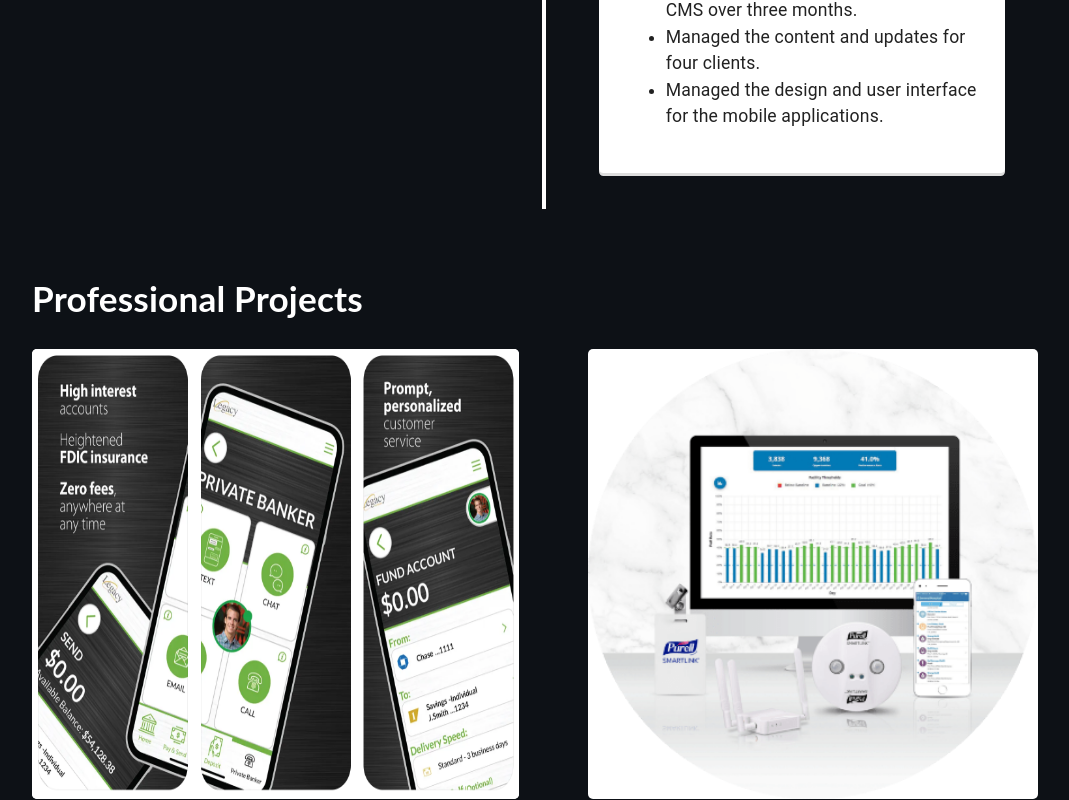
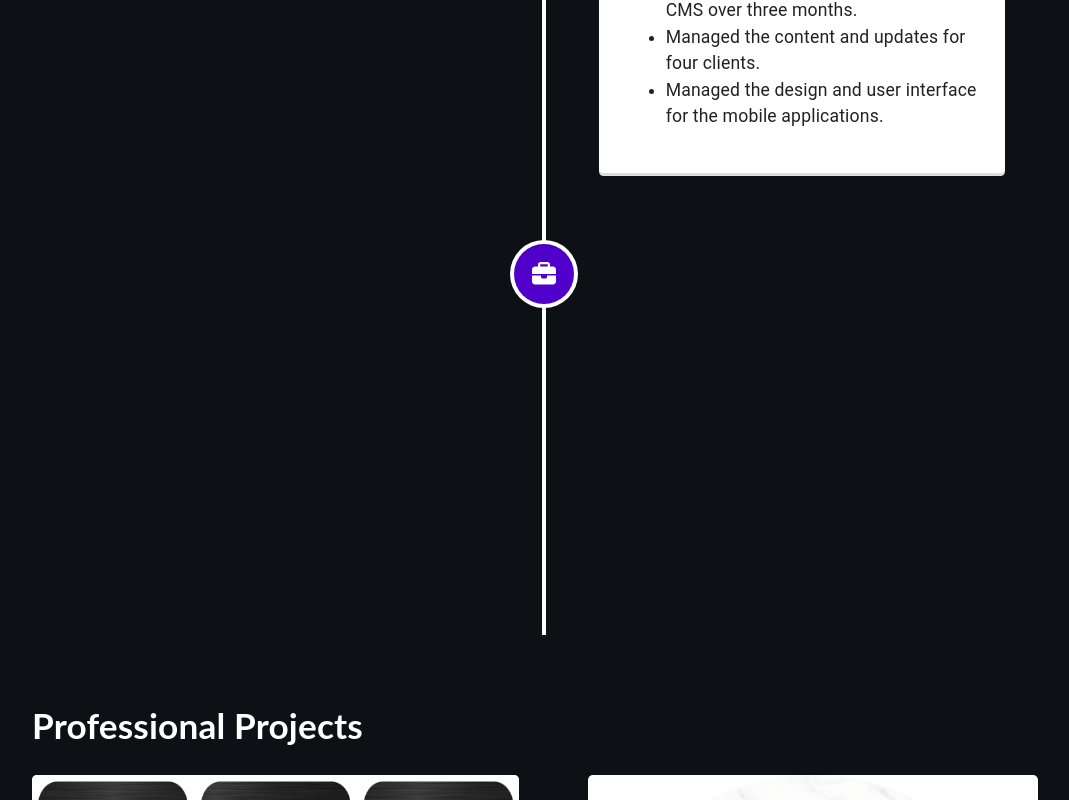
Before and after one commit to briazzi64/briazzi64.github.io, a React (Create React App) app: page / in a window 1280 px wide. Shown: the part 5149-5949 px from the top of the page, without its empty margins (96-1165 px from the left). Built offline with nearby package versions, Linux system fonts and the light colour scheme.

Commit message:
add authority host history

```diff
--- a/src/components/CareerHistory.tsx
+++ b/src/components/CareerHistory.tsx
@@ -85,6 +85,16 @@
               "Managed the design and user interface for the mobile applications.",
             ]}
           />
+          <CareerHistoryItem
+            date="June 2011 - July 2012"
+            title="Web Developer"
+            company="Authority Host"
+            descriptions={[
+              "Created 3 responsive, 2 mobile, and 8 desktop websites built on the Joomla CMS platform.",
+              "Managed the content and CMS updates for three clients.",
+              "Provided customer support through training exercises and personal attention for every client.",
+            ]}
+          />
         </VerticalTimeline>
       </Box>
     </Box>
```
